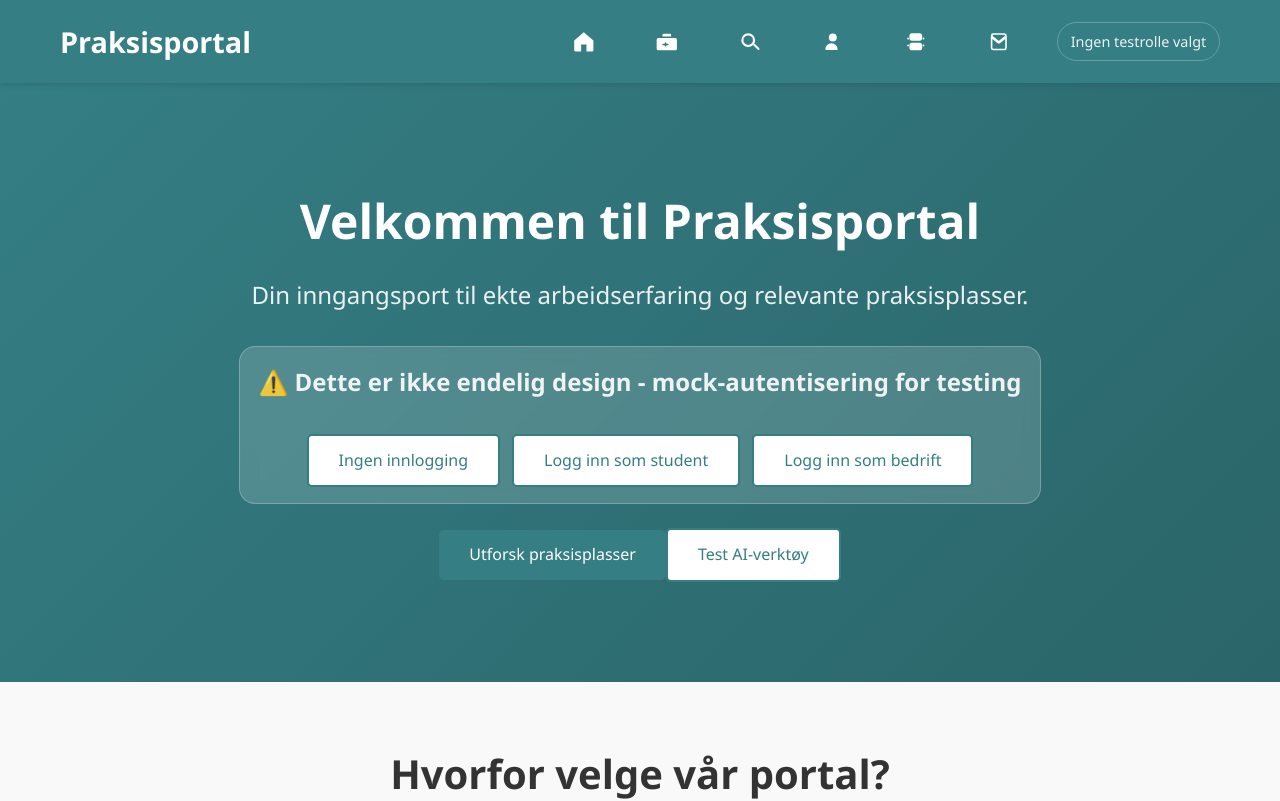
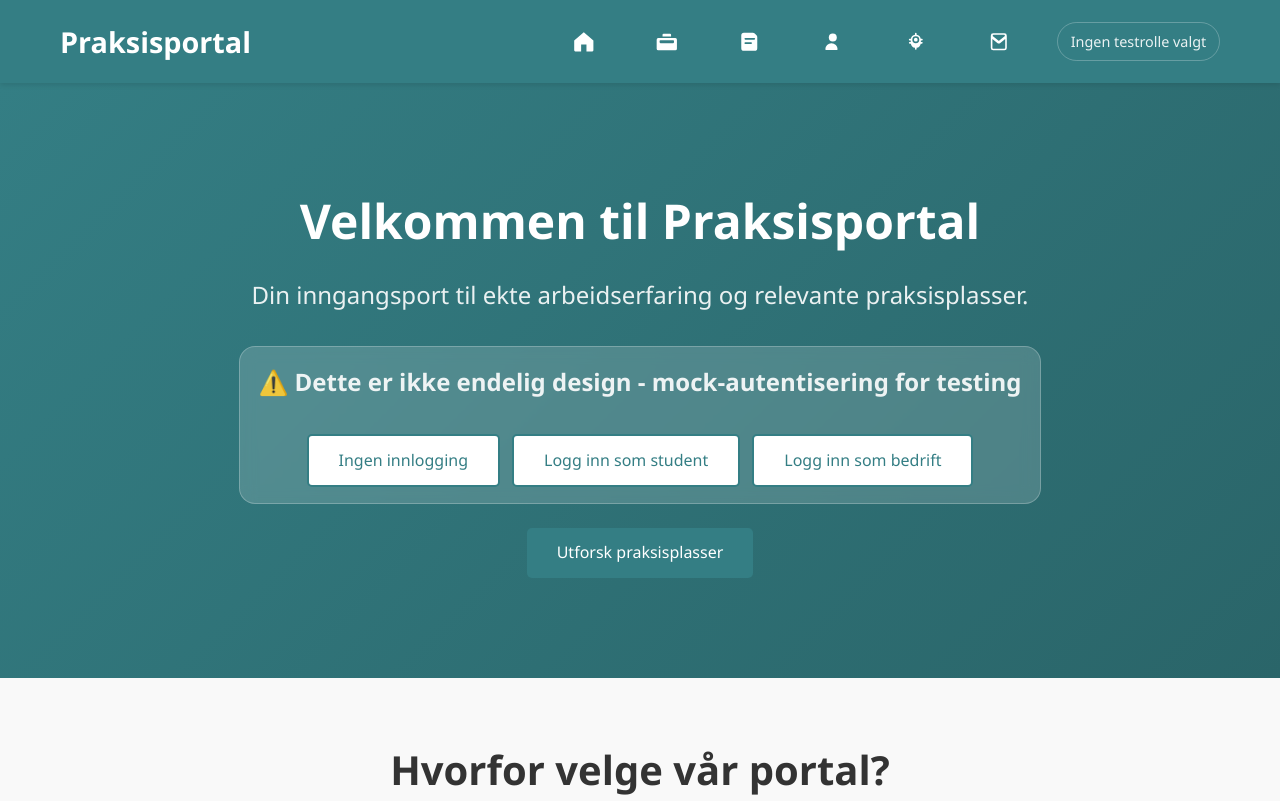
Before and after one commit to Crayhar/Praksisportal, a React (Vite) app: page / in a window 1280 px wide. Shown: the top 801 px of the page. Built offline with nearby package versions, Linux system fonts and the light colour scheme.

Commit message:
Fjernet "Test AI-verktøyet" på student siden og ingen inlloging siden. Endret også på rekkefølgen på ikonene på toppen i navbaren

```diff
--- a/src/components/Navigation.jsx
+++ b/src/components/Navigation.jsx
@@ -27,8 +27,7 @@ export default function Navigation({ userRole }) {
         ? 'Bedriftsvisning'
         : 'Ingen testrolle valgt';
 
-  const navItems = [
-    {
+  const homeItem = {
     to: '/',
     label: 'Hjem',
     icon: (
@@ -38,45 +37,60 @@ export default function Navigation({ userRole }) {
         </svg>
       </NavIcon>
     ),
-    },
-    {
+  };
+
+  const internshipsItem = {
     to: '/internships',
     label: 'Praksisplasser',
     icon: (
       <NavIcon>
         <svg viewBox="0 0 24 24" focusable="false">
           <path d="M9 4.5h6a1 1 0 0 1 1 1V7H8V5.5a1 1 0 0 1 1-1Z" />
-            <path d="M4 8.5h16A1.5 1.5 0 0 1 21.5 10v8.5A1.5 1.5 0 0 1 20 20H4A1.5 1.5 0 0 1 2.5 18.5V10A1.5 1.5 0 0 1 4 8.5Zm6.75 4a.75.75 0 0 0-.75.75v.5H8.5a.75.75 0 0 0 0 1.5H10v.5a.75.75 0 0 0 1.5 0v-.5h1.5a.75.75 0 0 0 0-1.5h-1.5v-.5a.75.75 0 0 0-.75-.75Z" />
+          <path d="M4 8.5h16A1.5 1.5 0 0 1 21.5 10v8.5A1.5 1.5 0 0 1 20 20H4A1.5 1.5 0 0 1 2.5 18.5V10A1.5 1.5 0 0 1 4 8.5Zm2 2a.75.75 0 0 0-.75.75v1.25c0 .41.34.75.75.75h12a.75.75 0 0 0 .75-.75v-1.25a.75.75 0 0 0-.75-.75Z" />
         </svg>
       </NavIcon>
     ),
-    },
-    {
+  };
+
+  const applyItem = {
     to: '/apply',
     label: userRole === 'company' ? 'Publiser' : 'Søk',
     icon: userRole === 'company' ? (
       <NavIcon>
         <svg viewBox="0 0 24 24" focusable="false">
-            <path d="M12 3a1 1 0 0 1 1 1v7h7a1 1 0 1 1 0 2h-7v7a1 1 0 1 1-2 0v-7H4a1 1 0 1 1 0-2h7V4a1 1 0 0 1 1-1Z" />
+          <path d="M6.5 4h7a2.5 2.5 0 0 1 2.5 2.5V8h1.5A2.5 2.5 0 0 1 20 10.5v7A2.5 2.5 0 0 1 17.5 20h-11A2.5 2.5 0 0 1 4 17.5v-11A2.5 2.5 0 0 1 6.5 4Zm1 4.5a.75.75 0 0 0 0 1.5h4.75V12a.75.75 0 0 0 1.5 0V10h1.75a.75.75 0 0 0 0-1.5h-1.75v-1.75a.75.75 0 0 0-1.5 0V8.5Z" />
         </svg>
       </NavIcon>
     ) : (
       <NavIcon>
         <svg viewBox="0 0 24 24" focusable="false">
-            <path d="M10.5 4a6.5 6.5 0 1 1 0 13 6.5 6.5 0 0 1 0-13Zm0 2a4.5 4.5 0 1 0 0 9 4.5 4.5 0 0 0 0-9Z" />
-            <path d="M15.5 14.1a1 1 0 0 1 1.4 0l3.8 3.8a1 1 0 1 1-1.4 1.4l-3.8-3.8a1 1 0 0 1 0-1.4Z" />
+          <path d="M6.5 3.5h8.38a2.5 2.5 0 0 1 1.77.73l1.62 1.62a2.5 2.5 0 0 1 .73 1.77V18A2.5 2.5 0 0 1 16.5 20.5h-10A2.5 2.5 0 0 1 4 18V6A2.5 2.5 0 0 1 6.5 3.5Zm1.25 5a.75.75 0 0 0 0 1.5h8.5a.75.75 0 0 0 0-1.5Zm0 4a.75.75 0 0 0 0 1.5h5.5a.75.75 0 0 0 0-1.5Z" />
+          <path d="M14.97 15.47a.75.75 0 0 1 1.06 0l1.5 1.5a.75.75 0 0 1-1.06 1.06l-1.5-1.5a.75.75 0 0 1 0-1.06Z" />
+          <path d="M13.75 14a2.25 2.25 0 1 1 0 4.5 2.25 2.25 0 0 1 0-4.5Zm0 1.5a.75.75 0 1 0 0 1.5.75.75 0 0 0 0-1.5Z" />
         </svg>
       </NavIcon>
     ),
-    },
-    {
+  };
+
+  const aiItem = {
+    to: '/Chatbot_test',
+    label: userRole === 'company' ? 'AI-annonse' : 'AI-verktøy',
+    icon: (
+      <NavIcon>
+        <svg viewBox="0 0 24 24" focusable="false">
+          <path d="M12 3.5a.75.75 0 0 1 .75.75v1.13a4.76 4.76 0 0 1 3.87 3.87h1.13a.75.75 0 0 1 0 1.5h-1v1.5h1a.75.75 0 0 1 0 1.5h-1.13a4.76 4.76 0 0 1-3.87 3.87v1.13a.75.75 0 0 1-1.5 0v-1.13a4.76 4.76 0 0 1-3.87-3.87H6.25a.75.75 0 0 1 0-1.5h1v-1.5h-1a.75.75 0 0 1 0-1.5h1.13a4.76 4.76 0 0 1 3.87-3.87V4.25A.75.75 0 0 1 12 3.5Zm0 3.25A3.25 3.25 0 1 0 15.25 10 3.25 3.25 0 0 0 12 6.75Zm0 1.5a1.75 1.75 0 1 1-1.75 1.75A1.75 1.75 0 0 1 12 8.25Z" />
+        </svg>
+      </NavIcon>
+    ),
+  };
+
+  const profileItem = {
     to: '/profile',
     label: userRole === 'company' ? 'Bedriftsside' : 'Min profil',
     icon: userRole === 'company' ? (
       <NavIcon>
         <svg viewBox="0 0 24 24" focusable="false">
-            <path d="M5 3.5h9A1.5 1.5 0 0 1 15.5 5v15A1.5 1.5 0 0 1 14 21.5H5A1.5 1.5 0 0 1 3.5 20V5A1.5 1.5 0 0 1 5 3.5Zm2.25 3a.75.75 0 0 0 0 1.5h4.5a.75.75 0 0 0 0-1.5Zm0 4a.75.75 0 0 0 0 1.5h4.5a.75.75 0 0 0 0-1.5Zm0 4a.75.75 0 0 0 0 1.5h4.5a.75.75 0 0 0 0-1.5Z" />
-            <path d="M17.5 8.5h1.5A1.5 1.5 0 0 1 20.5 10v10a1.5 1.5 0 0 1-1.5 1.5h-1.5Z" />
+          <path d="M5.5 4h8A2.5 2.5 0 0 1 16 6.5V8h2.5A1.5 1.5 0 0 1 20 9.5v9a1.5 1.5 0 0 1-1.5 1.5h-13A1.5 1.5 0 0 1 4 18.5v-13A1.5 1.5 0 0 1 5.5 4Zm1 4h2v2h-2Zm0 4h2v2h-2Zm0 4h2v2h-2Zm4-8h3.5v2H10.5Zm0 4h3.5v2H10.5Zm0 4h3.5v2H10.5Z" />
         </svg>
       </NavIcon>
     ) : (
@@ -87,20 +101,11 @@ export default function Navigation({ userRole }) {
         </svg>
       </NavIcon>
     ),
-    },
-    {
-      to: '/Chatbot_test',
-      label: userRole === 'company' ? 'AI-annonse' : 'AI-verktøy',
-      icon: (
-        <NavIcon>
-          <svg viewBox="0 0 24 24" focusable="false">
-            <path d="M8.5 4A2.5 2.5 0 0 0 6 6.5v2A2.5 2.5 0 0 0 8.5 11h7A2.5 2.5 0 0 0 18 8.5v-2A2.5 2.5 0 0 0 15.5 4Zm0 9A2.5 2.5 0 0 0 6 15.5v2A2.5 2.5 0 0 0 8.5 20h7a2.5 2.5 0 0 0 2.5-2.5v-2A2.5 2.5 0 0 0 15.5 13Z" />
-            <path d="M4.75 8a.75.75 0 0 1 .75.75v.5a.75.75 0 0 1-1.5 0v-.5A.75.75 0 0 1 4.75 8Zm14.5 0a.75.75 0 0 1 .75.75v.5a.75.75 0 0 1-1.5 0v-.5a.75.75 0 0 1 .75-.75Zm-14.5 6.5a.75.75 0 0 1 .75.75v.5a.75.75 0 0 1-1.5 0v-.5a.75.75 0 0 1 .75-.75Zm14.5 0a.75.75 0 0 1 .75.75v.5a.75.75 0 0 1-1.5 0v-.5a.75.75 0 0 1 .75-.75Z" />
-          </svg>
-        </NavIcon>
-      ),
-    },
-  ];
+  };
+
+  const navItems = userRole === 'company'
+    ? [homeItem, internshipsItem, applyItem, aiItem, profileItem]
+    : [homeItem, internshipsItem, applyItem, profileItem, aiItem];
 
   return (
     <nav className="navbar">
--- a/src/pages/Home.jsx
+++ b/src/pages/Home.jsx
@@ -112,9 +112,11 @@ export default function Home({ userRole, setUserRole }) {
           <Link to={isCompany ? '/Chatbot_test' : '/internships'} className="btn btn-primary">
             {isCompany ? 'Opprett annonse' : 'Utforsk praksisplasser'}
           </Link>
-          <Link to={isCompany ? '/profile' : '/Chatbot_test'} className="btn btn-secondary">
-            {isCompany ? 'Se bedriftsoversikt' : 'Test AI-verktøy'}
-          </Link>
+          {isCompany ? (
+            <Link to="/profile" className="btn btn-secondary">
+              Se bedriftsoversikt
+            </Link>
+          ) : null}
         </div>
       </section>
 
```
Lines whose indentation alone changed are shown as unchanged.
